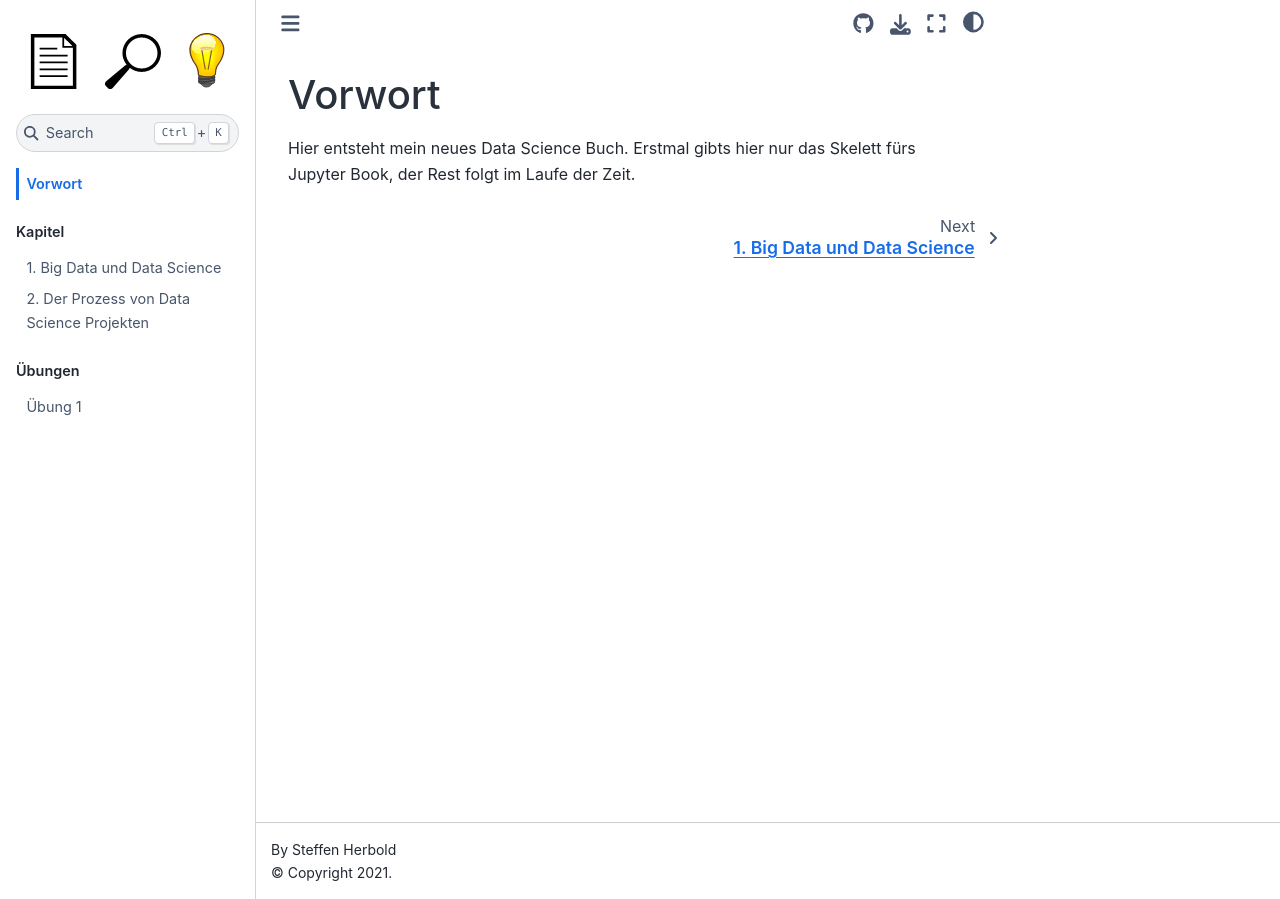
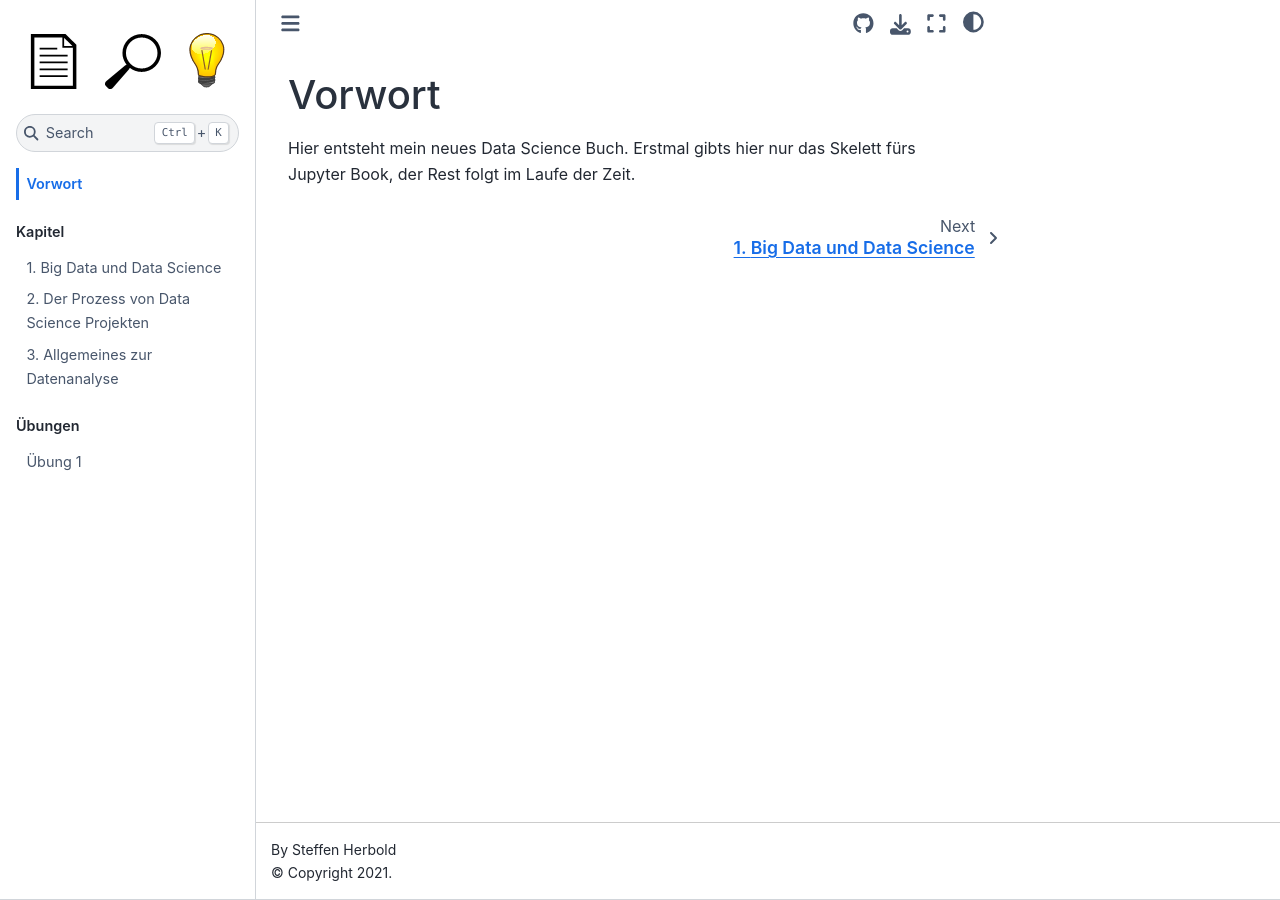
Before and after one commit to sherbold/data-science-crashkurs, a Jupyter Book: the page built from content/vorwort.ipynb, in a window 1280 px wide. Built offline with Jupyter Book 1.0.4 settings and Sphinx 7.4.7 and the Sphinx Book theme 1.1.4, drawn with Linux system fonts in a browser that asks for light colours; pages that are not in the unit, such as notebooks, are missing from menus; part of the change alters nothing that is shown.

```diff
--- a/content/_toc.yml
+++ b/content/_toc.yml
@@ -9,6 +9,7 @@
   - file: chapters/kapitel_01
   - file: chapters/kapitel_02
   - file: chapters/kapitel_03
+  - file: chapters/kapitel_04
 
 - part: Übungen
   chapters:
```
Also changed, not shown: content/chapters/images/cv-german.png (added), content/chapters/images/whale.png (added), content/chapters/kapitel_04.ipynb (added).
